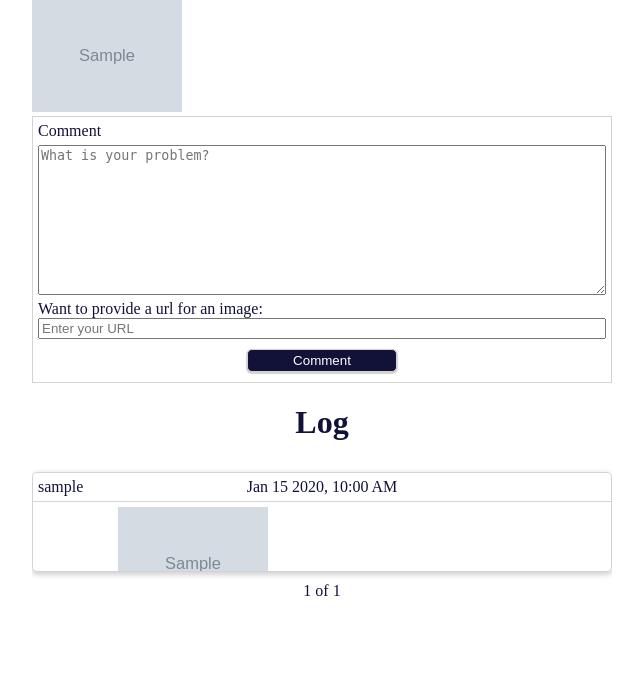
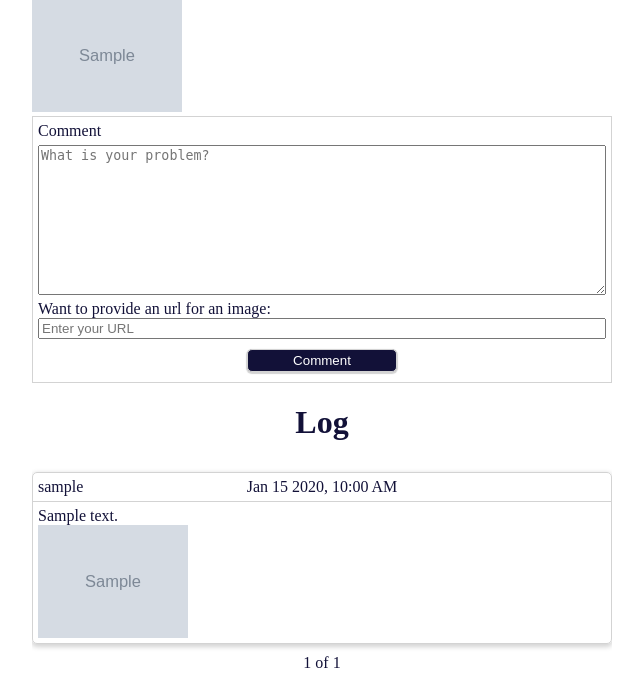
Before and after one commit to Schubi222/cs50Web, a Django app: page /ticket/1 in a window 1280 px wide. Shown: the part 316-998 px from the top of the page, without its empty margins (318-961 px from the left). Before the commit the page ends 912 px from the top, so only its background shows below. Run offline with Django 4.2, Linux system fonts and the light colour scheme; a user stored in the database is signed in; tables that the repository leaves empty hold one stand-in row (values such as "Sample post"); grey boxes marked "Sample" are stand-in pictures.

Commit message:
Final fixes

```diff
--- a/ticketsystem/models.py
+++ b/ticketsystem/models.py
@@ -55,7 +55,6 @@ class Ticket(models.Model):
     closed = models.BooleanField(default=False)
     closed_at_time = models.DateTimeField(blank=True, null=True)
 
-    # TODO: Image sollten mehrere sein können
     def serialize(self):
         return {
             "id": self.id,
--- a/ticketsystem/static/container.css
+++ b/ticketsystem/static/container.css
@@ -11,14 +11,16 @@
 .container_wrapper{
     border: 1px solid lightgray;
     transition: .3s ease-in-out;
-    height: 100px;
+    min-height: 100px;
+    height: auto;
+    max-height: 250px;
     width: 100%;
     cursor: pointer;
     border-radius: 5px;
     box-shadow:0 2px 5px 1px lightgray;
     /*max-width: 600px;*/
     /*min-width: 300px;*/
-        overflow: hidden;
+    overflow: hidden;
     overflow-wrap: break-word;
     max-width: 100%;
 }
@@ -35,6 +37,8 @@
 }
 .container_body{
     padding: 5px;
+    display: flex;
+    flex-direction: column;
 }
 .container_author_link{
     color: unset;
@@ -53,3 +57,6 @@
 .container_claim_btn {
     z-index: 2;
 }
+.page_of_max{
+    text-align: center;
+}
--- a/ticketsystem/static/myTeam.js
+++ b/ticketsystem/static/myTeam.js
@@ -97,7 +97,10 @@ function loadTeamTickets( page=1){
     parent.innerHTML = ''
     const user = JSON.parse(document.getElementById('active_user').textContent)
     const team = user.leader_of ? user.leader_of : user.member_of
-
+    if (!team){
+        createHTML(parent, "h2", [],`You are currently not part of any team!`)
+        return
+    }
     createHTML(parent, "h2", [],`Tickets of Team ${team}`)
     fetch(`/myteam/tickets/${page}`)
         .then(response => response.json())
--- a/ticketsystem/templates/dashboard.html
+++ b/ticketsystem/templates/dashboard.html
@@ -12,6 +12,7 @@
 
 {% block body %}
     <h2>The statistics over the last 30 days!</h2>
+    <div id="no_tickets_heading"></div>
     <div id="all_charts">
         <div id="chart_div1" class="chart"></div>
         <div id="chart_div2" class="chart"></div>
--- a/ticketsystem/templates/ticket.html
+++ b/ticketsystem/templates/ticket.html
@@ -61,7 +61,7 @@
                 <textarea id="ticket_new_comment_form_Textarea" form="ticket_new_comment_form"
                           class="form_input form_textarea" name="newTicket_Problem_Description"
                           placeholder="What is your problem?"></textarea>
-                <p>Want to provide a url for an image:</p>
+                <p>Want to provide an url for an image:</p>
                 <input class="form_input" id="ticket_new_comment_image" name="ticket_new_comment_image" type="url" placeholder="Enter your URL">
                 <input id="ticket_id" hidden="hidden" type="text" value="{{ ticket.id }}" name="ticket_id">
                 <input class="form_input form_submit btn" id="newTicket_Submit" type="submit" value="Comment">
--- a/ticketsystem/views.py
+++ b/ticketsystem/views.py
@@ -64,6 +64,13 @@ def prep_tickets(tickets):
 # needs model array (something like "tickets") and page_number
 # returns first serialized elem array and then current page number, has_next, has_previous and total page count
 def pagination(model_array, page_number):
+    if not model_array:
+        return [],{
+            "current": 0,
+            "has_next": False,
+            "has_previous": False,
+            "total": 0
+        }
     paginator = Paginator(model_array, PER_PAGE)
     model = paginator.get_page(page_number)
     model.adjusted_elided_pages = paginator.get_elided_page_range(page_number)
@@ -179,6 +186,7 @@ def create_team(request):
     else:
         return render(request, "myteam.html")
 
+
 # adapted from register function see source at login_view!
 @login_required()
 def create_worker(request):
@@ -254,7 +262,7 @@ def dashboard_get_tickets_last_30_days(user, closed, team=None, all_teams=False,
         if not_assigned:
             tickets = Ticket.objects.filter(assigned_to=None)
         else:
-            tickets = Ticket.objects.filter(assigned_to=not None)
+            tickets = Ticket.objects.exclude(assigned_to=None)
     elif team is not None:
         tickets = Ticket.objects.filter(Q(assigned_to__leader_of=team) | Q(assigned_to__member_of=team))
     else:
```
Also changed, not shown: ticketsystem/static/dashboard.css (+5 -2 lines), ticketsystem/static/dashboard.js (+8 -4 lines), ticketsystem/static/myTicket.js (+9 -4 lines).
